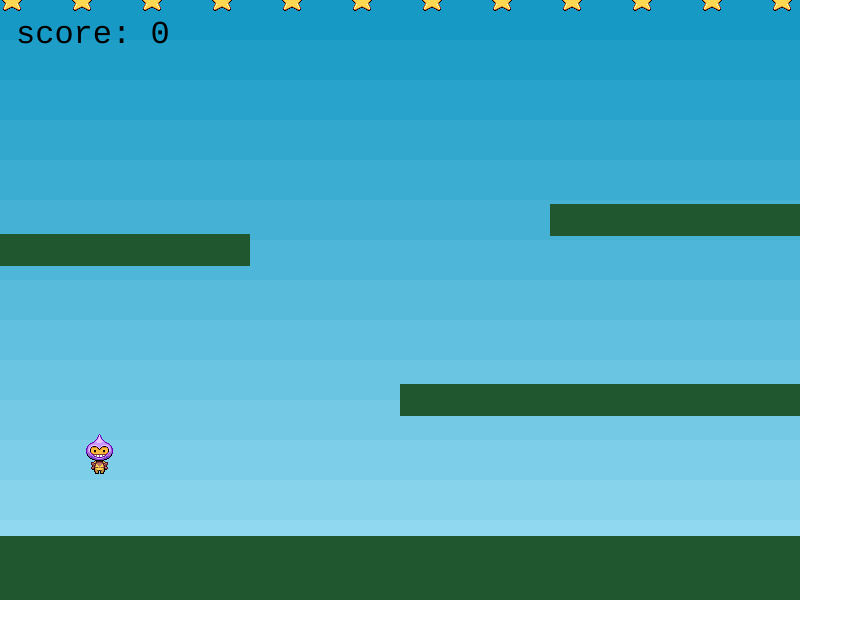
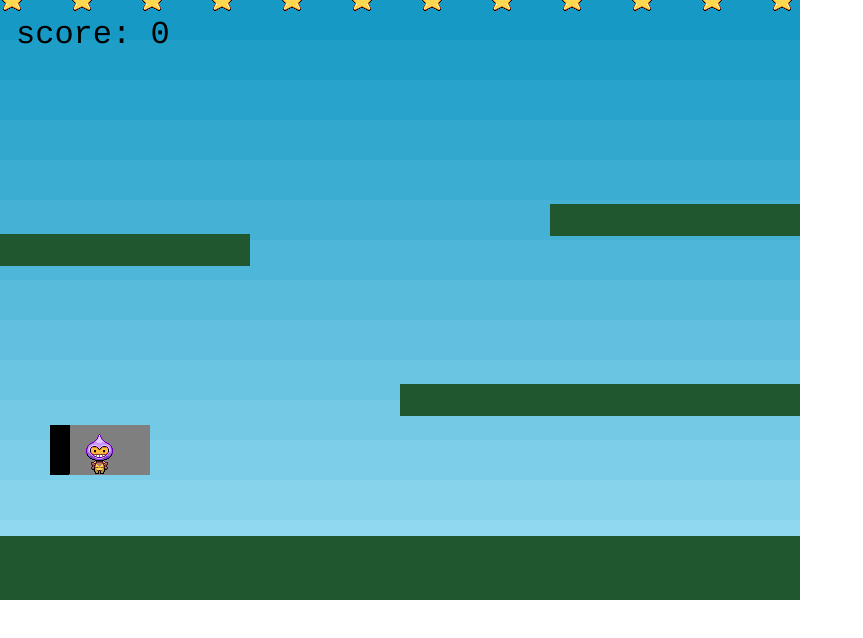
Before and after one commit to MauroFdz/Tankun-Mayhem, a plain HTML site: page Tankun-Mayhem/index.html in a window 1280 px wide. Shown: the whole page, without its empty margins (0-863 px from the left). Drawn offline with Linux system fonts and the light colour scheme; animation ran at ten frames a second.

Commit message:
Add files via upload
Trabajo realizado en clase

```diff
--- a/Tankun-Mayhem/index.html
+++ b/Tankun-Mayhem/index.html
@@ -25,14 +25,6 @@ var config = {
             debug: false
         }
     },
-	 controls: {
-        up: Phaser.Input.Keyboard.KeyCodes.A,
-        down: 'S',
-        left: 'A',
-        right: 'D',
-        shift: 'SHIFT',
-        space: 'SPACE'
-    },
     scene: {
         preload: preload,
         create: create,
@@ -57,6 +49,8 @@ function preload ()
     this.load.image('ground', 'assets/platform.png');
     this.load.image('star', 'assets/star.png');
     this.load.image('bomb', 'assets/bomb.png');
+    this.load.image('target', 'assets/reticulo.png');
+    this.load.image('cannon', 'assets/cañon.png');
     this.load.spritesheet('dude', 'assets/dude.png', { frameWidth: 32, frameHeight: 48 });
 }
 
@@ -66,10 +60,19 @@ function create ()
     //  A simple background for our game
     this.add.image(400, 300, 'sky');
 
+    // Controles personalizados player 1.
     keyA = this.input.keyboard.addKey(Phaser.Input.Keyboard.KeyCodes.A);
     keyD = this.input.keyboard.addKey(Phaser.Input.Keyboard.KeyCodes.D);
     keyS = this.input.keyboard.addKey(Phaser.Input.Keyboard.KeyCodes.S);
     keyW = this.input.keyboard.addKey(Phaser.Input.Keyboard.KeyCodes.W);
+
+    keyC = this.input.keyboard.addKey(Phaser.Input.Keyboard.KeyCodes.C);//player1 rotate izq
+    keyV = this.input.keyboard.addKey(Phaser.Input.Keyboard.KeyCodes.V);//player1 fire
+    keyB = this.input.keyboard.addKey(Phaser.Input.Keyboard.KeyCodes.B);//player1 rotate der
+
+    keyI = this.input.keyboard.addKey(Phaser.Input.Keyboard.KeyCodes.I);//player2 rotate izq
+    keyO = this.input.keyboard.addKey(Phaser.Input.Keyboard.KeyCodes.O);//player2 fire
+    keyP = this.input.keyboard.addKey(Phaser.Input.Keyboard.KeyCodes.P);//player2 rotate der
 
     //  The platforms group contains the ground and the 2 ledges we can jump on
     platforms = this.physics.add.staticGroup();
@@ -84,10 +87,10 @@ function create ()
     platforms.create(750, 220, 'ground');
 
     // The player and its settings
+    cannon1 =this.physics.add.sprite(100, 450, 'cannon');
     player = this.physics.add.sprite(100, 450, 'dude');
 
     //  Player physics properties. Give the little guy a slight bounce.
-    player.setBounce(0.2);
     player.setCollideWorldBounds(true);
 
     //  Our player animations, turning, walking left and walking right.
@@ -142,6 +145,28 @@ function create ()
     this.physics.add.overlap(player, stars, collectStar, null, this);
 
     this.physics.add.collider(player, bombs, hitBomb, null, this);
+
+
+    // Pointer lock will only work after mousedown
+    game.canvas.addEventListener('mousedown', function () {
+        game.input.mouse.requestPointerLock();
+    });
+
+    // Exit pointer lock when Q or escape (by default) is pressed.
+    this.input.keyboard.on('keydown_Q', function (event) {
+        if (game.input.mouse.locked)
+            game.input.mouse.releasePointerLock();
+    }, 0, this);
+
+    // Move reticle upon locked pointer move
+    this.input.on('pointermove', function (pointer) {
+        if (this.input.mouse.locked)
+        {
+            reticle.x += pointer.movementX;
+            reticle.y += pointer.movementY;
+        }
+    }, this);
+
 }
 
 function update ()
@@ -184,7 +209,23 @@ function update ()
         player.setVelocityY(0);
 
     }
+    //rotacion cannon
+    if (keyW.isDown)
+    {
+        player.setVelocityY(-160);
 
+    }
+    else if (keyS.isDown)
+    {
+        player.setVelocityY(160);
+
+    }
+    else
+    {
+        player.setVelocityY(0);
+
+    }
+    cannon1.setPosition(player.x,player.y);
     if (cursors.up.isDown && player.body.touching.down)
     {
         player.setVelocityY(-330);
```
Also changed, not shown: Tankun-Mayhem/assets/cañon.png (added), Tankun-Mayhem/assets/reticulo.png (added). Lines whose indentation alone changed are shown as unchanged.
